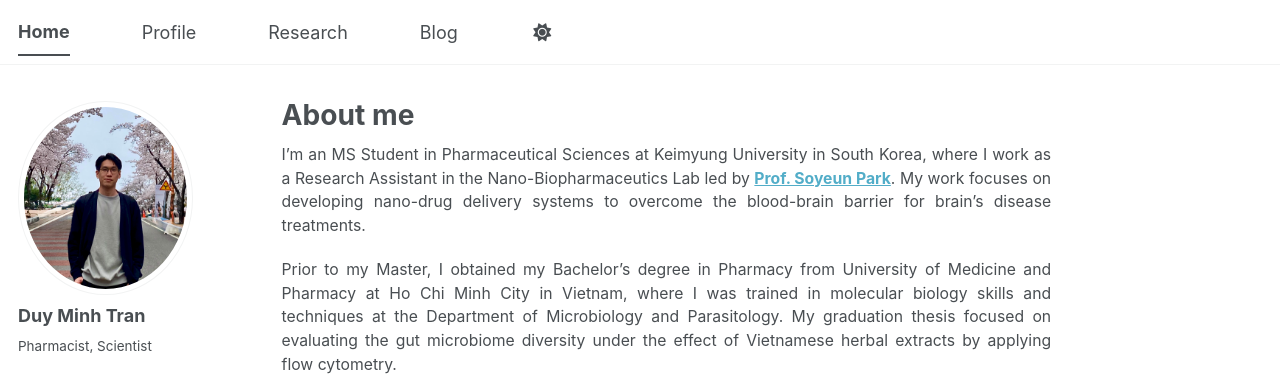
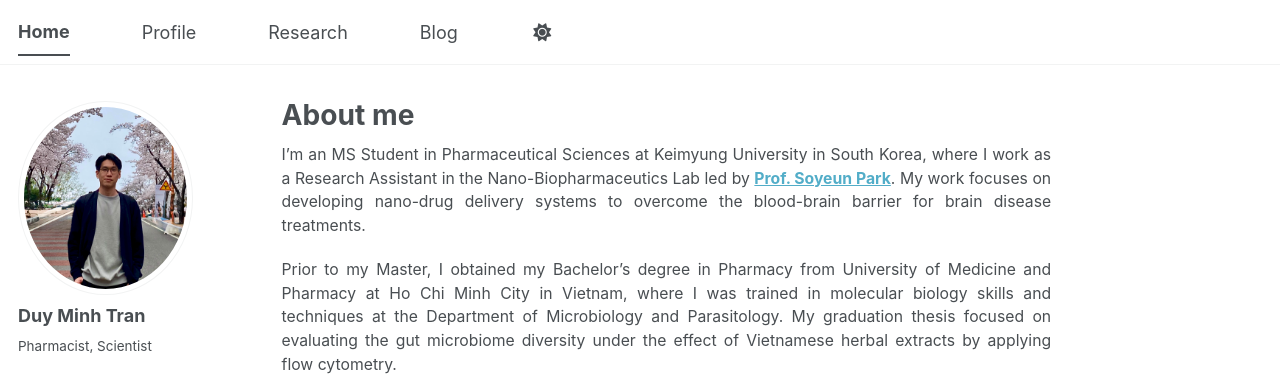
Before and after one commit to tranminhduy-git/tmduy.github.io, a Jekyll site: the page built from _pages/about.md, in a window 1280 px wide. Shown: the top 377 px of the page. Built offline with Jekyll 4.4.1, drawn with Linux system fonts in a browser that asks for light colours; a script bundle is joined from its source files by our own code; library files that are not in the unit come from our copies.

```diff
--- a/_pages/about.md
+++ b/_pages/about.md
@@ -7,7 +7,7 @@ redirect_from:
   - /about.html
 ---
 
-I'm an MS Student in Pharmaceutical Sciences at Keimyung University in South Korea, where I work as a Research Assistant in the Nano-Biopharmaceutics Lab led by [__Prof. Soyeun Park__](https://orcid.org/0000-0003-3989-9079). My work focuses on developing nano-drug delivery systems to overcome the blood-brain barrier for brain's disease treatments.
+I'm an MS Student in Pharmaceutical Sciences at Keimyung University in South Korea, where I work as a Research Assistant in the Nano-Biopharmaceutics Lab led by [__Prof. Soyeun Park__](https://orcid.org/0000-0003-3989-9079). My work focuses on developing nano-drug delivery systems to overcome the blood-brain barrier for brain disease treatments.
 
 
 Prior to my Master, I obtained my Bachelor's degree in Pharmacy from University of Medicine and Pharmacy at Ho Chi Minh City in Vietnam, where I was trained in molecular biology skills and techniques at the Department of Microbiology and Parasitology. My graduation thesis focused on evaluating the gut microbiome diversity under the effect of Vietnamese herbal extracts by applying flow cytometry.
```
